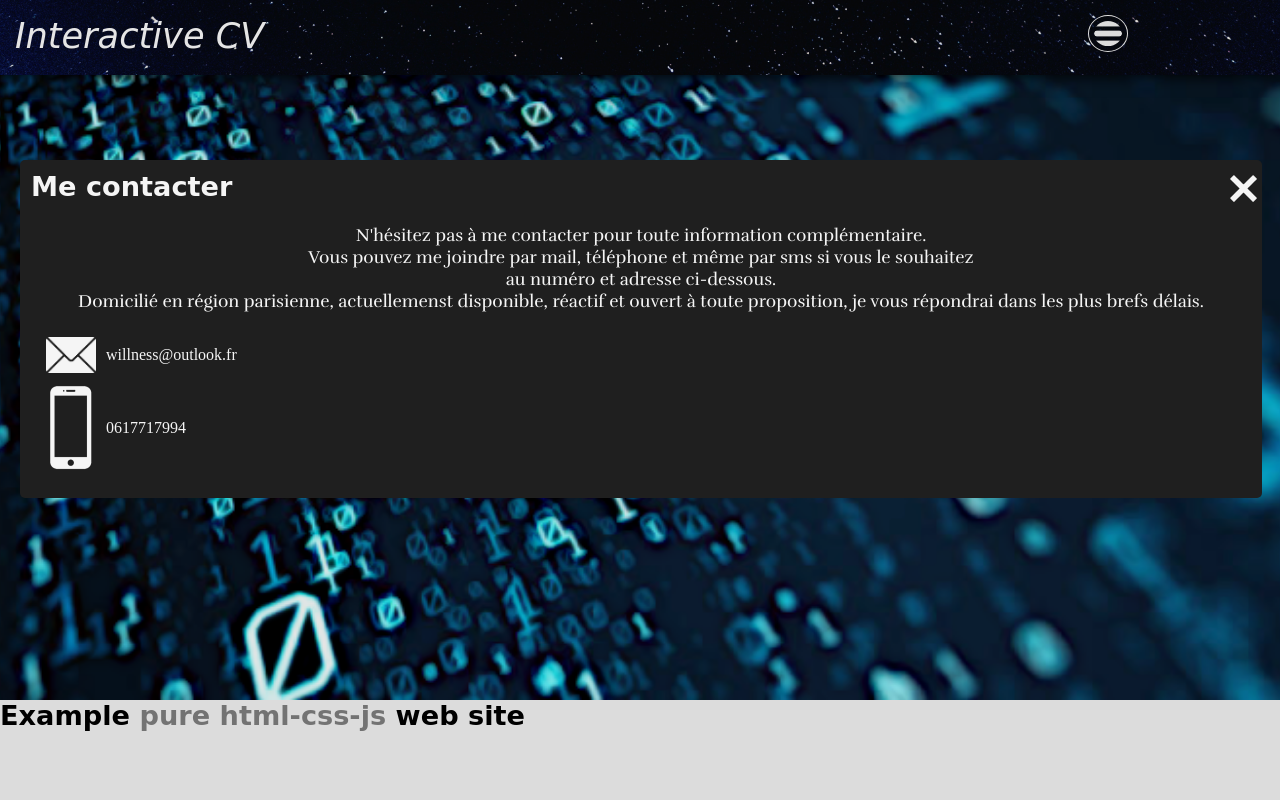
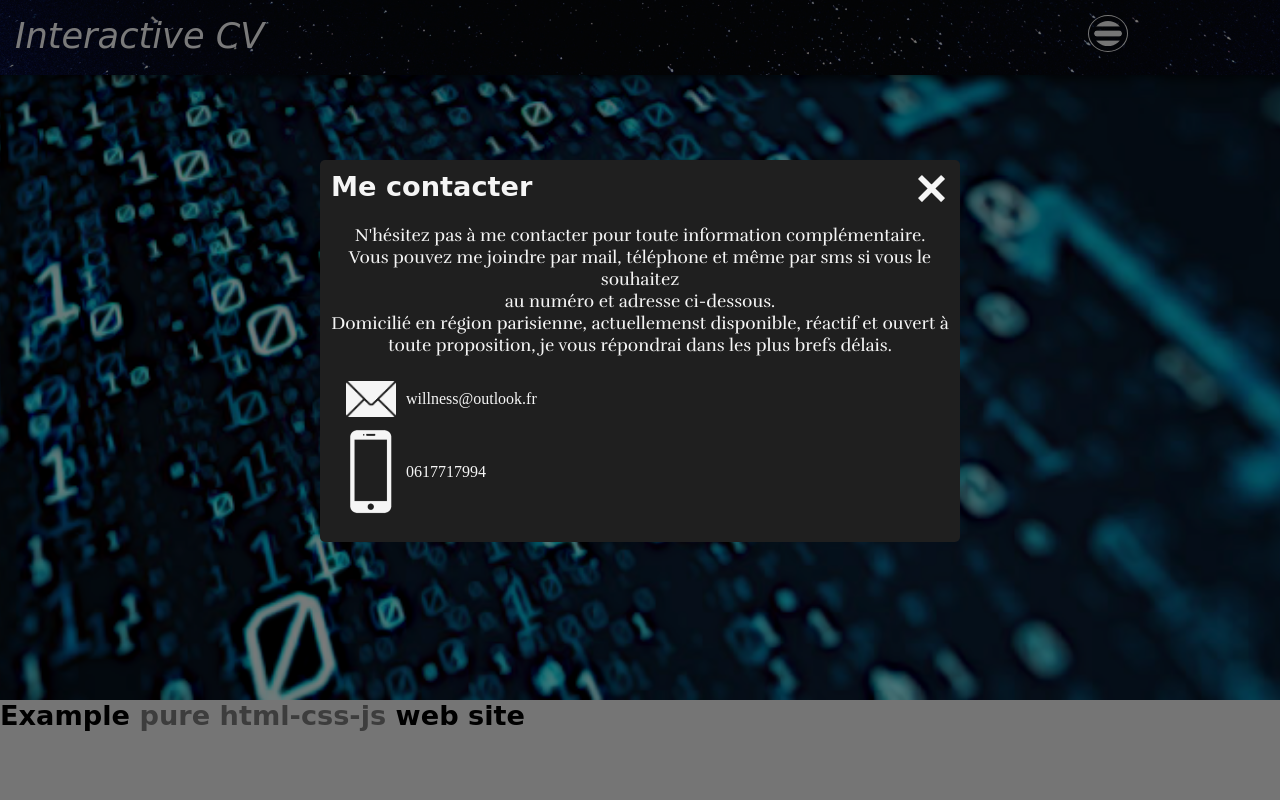
Before and after one commit to redazzalpha/Example_pure_html_css_js_web_site, a plain HTML site: page index.html in a window 1280 px wide. Both pictures are taken after a click on the button "Me contacter". Shown: the top 800 px of the page. Drawn offline with Linux system fonts and the light colour scheme; a web font is replaced by a local one.

Commit message:
update css and fix bug

```diff
--- a/css/media-queries.css
+++ b/css/media-queries.css
@@ -19,12 +19,19 @@
 
 /* laptop */
 @media screen and (min-width: 1024px) {
+  #wrapper section {
+    width: 80%;
+  }
   section.hero_text {
     width: 50%;
   }
   .cert_container {
     display: flex;
     align-items: center;
+  }
+  #contact-me dialog {
+    width: 50%;
+    left: 25%;
   }
 }
 @media screen and (min-width: 1315px) {
--- a/css/style.css
+++ b/css/style.css
@@ -153,7 +153,7 @@ section {
   align-items: center;
   text-align: center;
   padding: 75px 0 50px 0;
-  width: 80%;
+  width: 95%;
 }
 figure {
   position: relative;
@@ -191,10 +191,11 @@ footer {
 }
 .footer_links {
   display: flex;
-  flex-direction: column;
+  flex-wrap: wrap;
   justify-content: center;
-  align-items: center;
+  align-items: end;
   padding: 15px 0;
+  width: 100%;
 }
 .footer_links a {
   display: flex;
@@ -387,10 +388,12 @@ dialog {
   color: whitesmoke;
   z-index: 2;
 }
+dialog::backdrop {
+  background-color: rgba(0, 0, 0, 0.523);
+}
 dialog p {
   text-align: center;
 }
-
 dialog ul {
   display: flex;
   flex-direction: column;
@@ -416,7 +419,7 @@ dialog ul li a img {
 }
 .dialog_button {
   position: absolute;
-  right: 0;
+  right: 10px;
   width: 35px;
 }
 .dialog_button:hover {
--- a/index.html
+++ b/index.html
@@ -57,6 +57,44 @@
         <div class="hero_btn btn" role="button" onclick="openDialog()">
           Me contacter
         </div>
+      </article>
+
+      <!-- contact article -->
+      <article id="contact-me">
+        <dialog>
+          <img
+            class="dialog_button"
+            role="button"
+            src="./assets/close.png"
+            onclick="closeDialog()"
+          />
+          <h2>Me contacter</h2>
+          <p>
+            <br />
+            N'hésitez pas à me contacter pour toute information
+            complémentaire.<br />
+            Vous pouvez me joindre par mail, téléphone et même par sms si vous
+            le souhaitez<br />
+            au numéro et adresse ci-dessous. <br />
+            Domicilié en région parisienne, actuellemenst disponible, réactif et
+            ouvert à toute proposition, je vous répondrai dans les plus brefs
+            délais.
+          </p>
+          <ul>
+            <li>
+              <a href="mailto:willness@outlook.fr">
+                <img src="./assets/mail.png" />
+                willness@outlook.fr
+              </a>
+            </li>
+            <li>
+              <a href="tel:+33617717994">
+                <img src="./assets/mobile.png" />
+                0617717994
+              </a>
+            </li>
+          </ul>
+        </dialog>
       </article>
 
       <!-- main article -->
@@ -282,41 +320,6 @@
     <!-- scroll top button -->
     <div class="scroll-top-btn" onclick="goTop()"></div>
 
-    <!-- contact dialog -->
-    <dialog>
-      <img
-        class="dialog_button"
-        role="button"
-        src="./assets/close.png"
-        onclick="closeDialog()"
-      />
-      <h2>Me contacter</h2>
-      <p>
-        <br />
-        N'hésitez pas à me contacter pour toute information complémentaire.<br />
-        Vous pouvez me joindre par mail, téléphone et même par sms si vous le
-        souhaitez<br />
-        au numéro et adresse ci-dessous. <br />
-        Domicilié en région parisienne, actuellemenst disponible, réactif et
-        ouvert à toute proposition, je vous répondrai dans les plus brefs
-        délais.
-      </p>
-      <ul>
-        <li>
-          <a href="mailto:willness@outlook.fr">
-            <img src="./assets/mail.png" />
-            willness@outlook.fr
-          </a>
-        </li>
-        <li>
-          <a href="tel:+33617717994">
-            <img src="./assets/mobile.png" />
-            0617717994
-          </a>
-        </li>
-      </ul>
-    </dialog>
-
     <!-- scripts -->
     <script async src="./js/main.js" type="text/Javascript"></script>
   </body>
```
